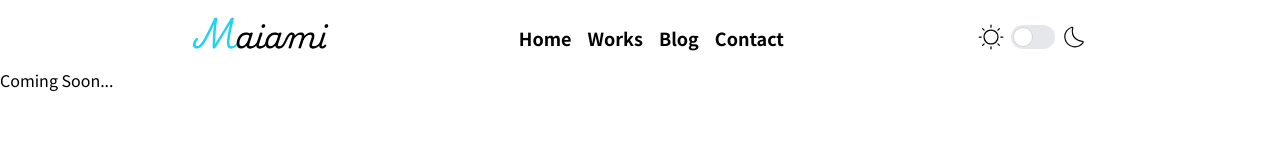
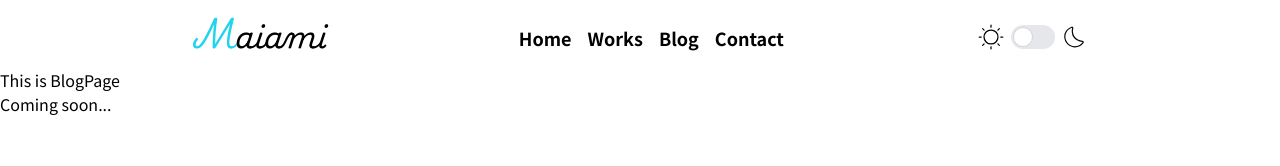
Before and after one commit to markinveng/react-tech-blog, a Next.js app: page /blog in a window 1280 px wide. Shown: the top 166 px of the page. Built offline with nearby package versions, Linux system fonts and the light colour scheme.

Commit message:
文言修正

```diff
--- a/src/app/blog/page.tsx
+++ b/src/app/blog/page.tsx
@@ -6,7 +6,8 @@ export default function BlogPage() {
     <>
       <Header />
       <main>
-        Coming Soon...
+        <div>This is BlogPage</div>
+        <div>Coming soon...</div>
       </main>
     </>
   );
--- a/src/app/contact/page.tsx
+++ b/src/app/contact/page.tsx
@@ -6,7 +6,8 @@ export default function ContactPage() {
     <>
       <Header />
       <main>
-        Coming Soon...
+        <div>This is ContactPage</div>
+        <div>Coming soon...</div>
       </main>
     </>
   );
--- a/src/app/page.tsx
+++ b/src/app/page.tsx
@@ -10,7 +10,8 @@ export default async function Home() {
     <>
       <Header />
       <main>
-        Coming Soon...
+        <div>This is Homepage</div>
+        <div>Coming soon...</div>
         {/* <p>{data.contents[0].content}</p> */}
       </main>
     </>
--- a/src/app/works/page.tsx
+++ b/src/app/works/page.tsx
@@ -6,7 +6,8 @@ export default function WorksPage() {
     <>
       <Header />
       <main>
-        Coming Soon...
+        <div>This is WorksPage</div>
+        <div>Coming soon...</div>
       </main>
     </>
   );
```
